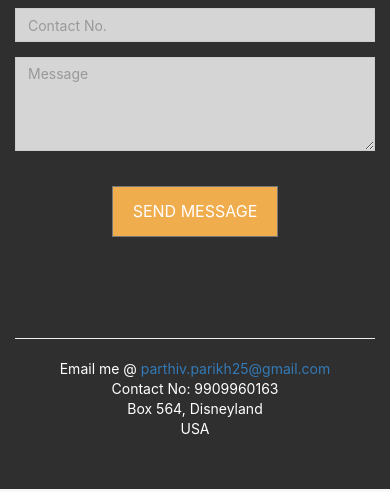
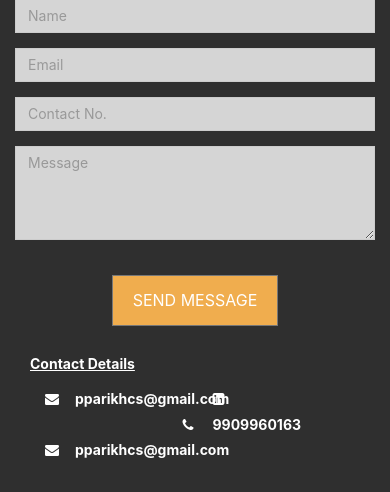
Before and after one commit to jheelparikh/parthiv-parikh-cs, a PHP site: page / in a window 390 px wide. Shown: the part 4800-5292 px from the top of the page. Run offline with PHP 8.4, Linux system fonts and the light colour scheme; some libraries are stand-ins or nearby versions.

Commit message:
added changes

```diff
--- a/index.php
+++ b/index.php
@@ -213,11 +212,11 @@
     <h3 class='margin'><i class="fa fa-pencil"></i><b> CONTACT</b></h3>
     <div class="row margin-row">
         <div class="col-sm-6 col-xs-12 ">
-            <iframe width="100%" height="450" frameborder="0" style="border:0"
-                    src="https://www.google.com/maps/embed/v1/place?key=AIzaSyC2wMfWZ5bOaLyhIRdb9abN5XlaUmlg5j4 &q=Space+Needle,Seattle+WA"
-                    allowfullscreen>
-            </iframe>
+		<iframe src="https://www.google.com/maps/embed?pb=!1m18!1m12!1m3!1d3671.569731665096!2d72.56133343388802!3d23.03956525978187!2m3!1f0!2f0!3f0!3m2!1i1024!2i768!4f13.1!3m3!1m2!1s0x395e848b3a52fc5d%3A0x9bd02932e5c5f77d!2sP+Parikh+%26+Associates!5e0!3m2!1sen!2sca!4v1510437947654" frameborder="0" style="border:0"  width="100%" height="450" allowfullscreen></iframe>
+           	 </iframe>
+
         </div>
+
         <div class="col-sm-6 col-xs-12 ">
             <form name="sentMessage" method='POST' action='index.php'>
                 <div class="row">
@@ -262,22 +261,19 @@
                     </div>
                 </div>
             </form>
-        </div>
+<div class='col-xs-12' style='text-align:left'>
+<p style='text-decoration: underline; font-weight:bolder'> Contact Details </p>
+       	<div class='col-xs-1'><i class='fa fa-envelope'></i></div>	<div class='col-xs-5'>   <a href="mailto:pparikhcs@gmail.com" style='color:white;font-weight:bolder'>pparikhcs@gmail.com</a></div>
+<div class='col-xs-1'><i class="fa fa-linkedin-square" aria-hidden="true"></i>
+</i></div>	<div class='col-xs-5'>   </div><br/>
+	<div class='col-xs-1'><i class='fa fa-phone'></i> </div>	<div class='col-xs-5'> <b>9909960163</b></div>
+    <div class='col-xs-1'><i class='fa fa-envelope'></i></div>	<div class='col-xs-5'>   <a href="mailto:pparikhcs@gmail.com" style='color:white;font-weight:bolder'>pparikhcs@gmail.com</a></div>
+   </div>
+
     </div>
 </div>
 
 
-<!-- Footer -->
-<footer class="container-fluid bg-5 text-center">
-    <hr>
-    <address>
-        Email me @ <a href="mailto:parthiv.parikh25@gmail.com">parthiv.parikh25@gmail.com</a><br>
-        Contact No: 9909960163
-        <br>
-        Box 564, Disneyland<br>
-        USA
-    </address>
-</footer>
 
 </body>
 </html>
```
Also changed, not shown: other parts of index.php (+18 -19 lines), sendEmail.php (+7 -39 lines).
